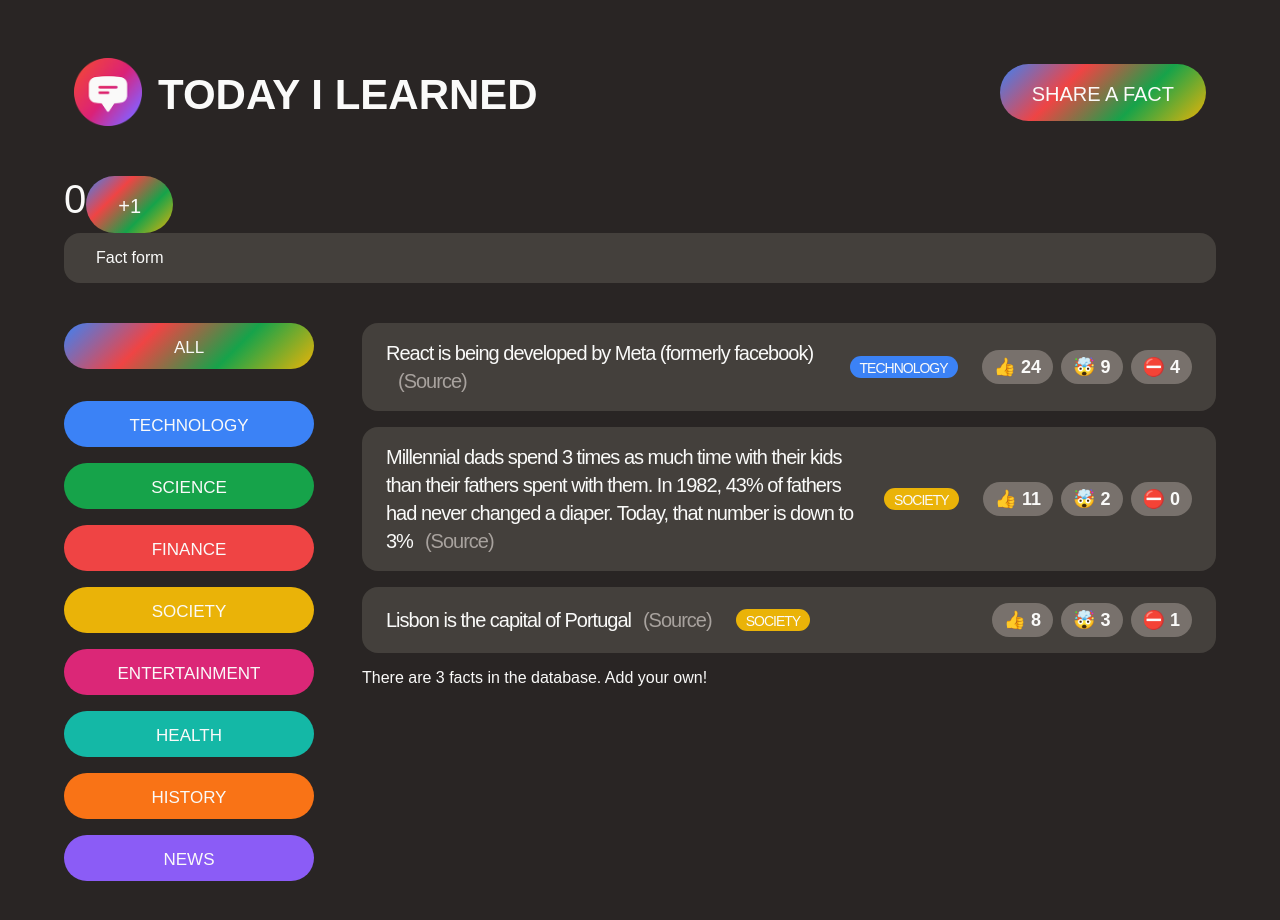
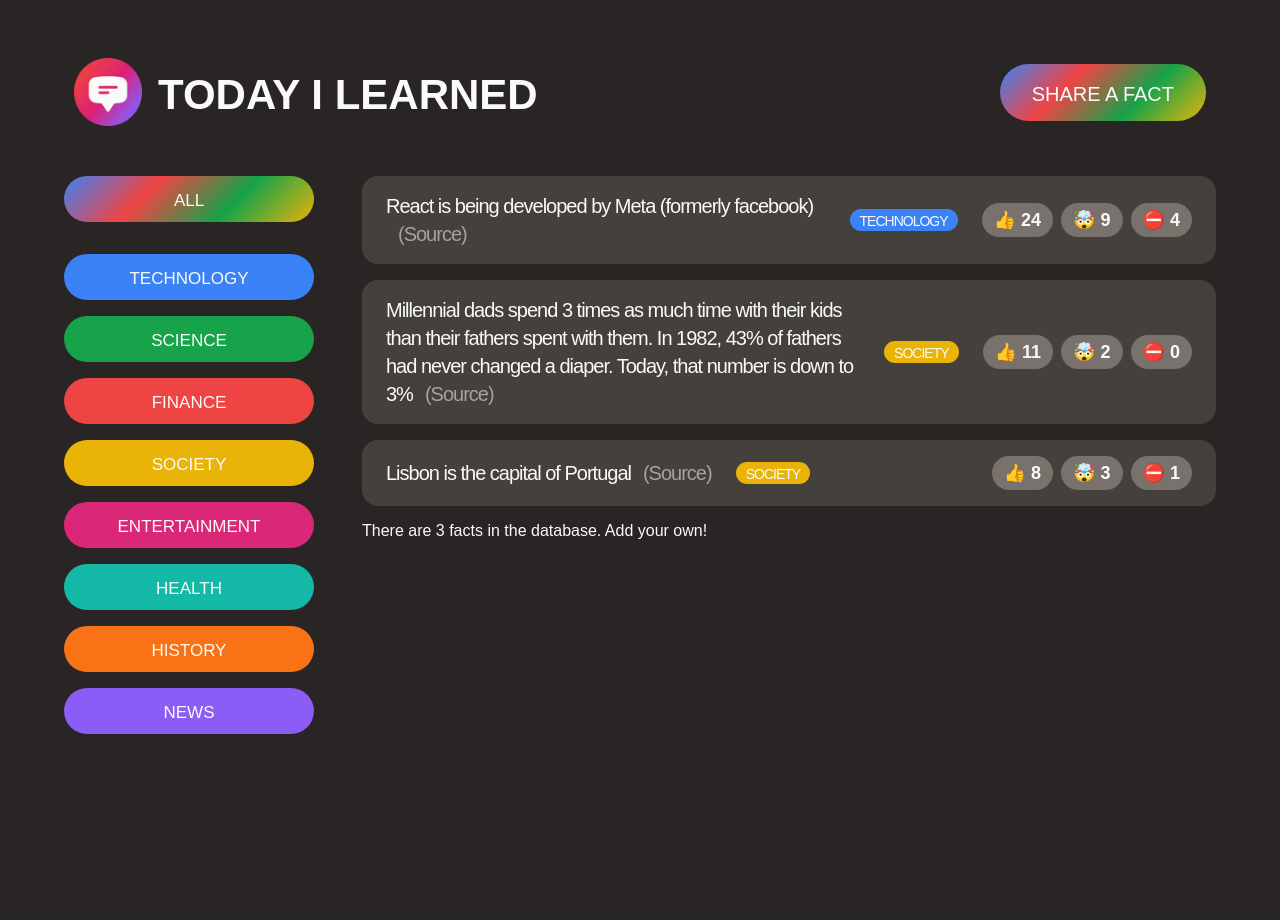
Before and after one commit to jesterb0206/today-i-learned, a React (Create React App) app: page / in a window 1280 px wide. Shown: the top 920 px of the page. After the commit the page ends 800 px from the top, so only its background shows below. Built offline with nearby package versions, Linux system fonts and the light colour scheme; a web font is replaced by a local one.

Commit message:
Displaying and Hiding the Form the React Way

```diff
--- a/src/App.js
+++ b/src/App.js
@@ -49,6 +49,10 @@
 }
 
 function App() {
+  // 1. DEFINE STATE VARIABLE
+
+  const [showForm, setShowForm] = useState(false);
+
   const appTitle = 'Today I Learned';
 
   return (
@@ -60,12 +64,18 @@
           <h1>{appTitle}</h1>
         </div>
 
-        <button className="btn btn-large btn-open">Share a fact</button>
+        <button
+          className="btn btn-large btn-open"
+          // 3. UPDATE STATE VARIABLE
+          onClick={() => setShowForm((show) => !show)}
+        >
+          Share a fact
+        </button>
       </header>
 
-      <Counter />
+      {/* 2. USE STATE VARIABLE */}
 
-      <NewFactForm />
+      {showForm ? <NewFactForm /> : null}
 
       <main className="main">
         <CategoryFilter />
```
